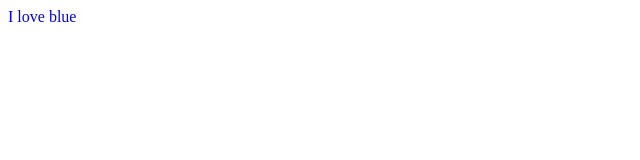
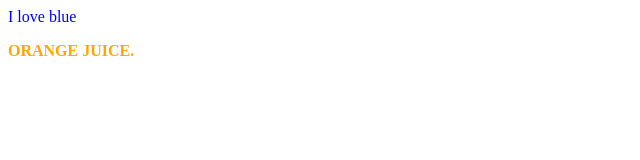
Before and after one commit to hectorbuilds/HTML-and-CSS-Project, a plain HTML site: page Basic_HTML_and_JavaScript_1/Basic_HTML_3.html in a window 1280 px wide. Shown: the whole page, without its empty margins (0-640 px from the left). Drawn offline with Linux system fonts and the light colour scheme.

Commit message:
Update Basic_HTML_3.html

```diff
--- a/Basic_HTML_and_JavaScript_1/Basic_HTML_3.html
+++ b/Basic_HTML_and_JavaScript_1/Basic_HTML_3.html
@@ -3,5 +3,6 @@
 	<head>
 		<meta charset="utf-8">
 	<div style="color:blue;">I love blue</div>
+	<p style="font-family:sans-sarif"><font style="color:orange;"><b>ORANGE JUICE.</b></p>
 	<head>
 </html>
```
